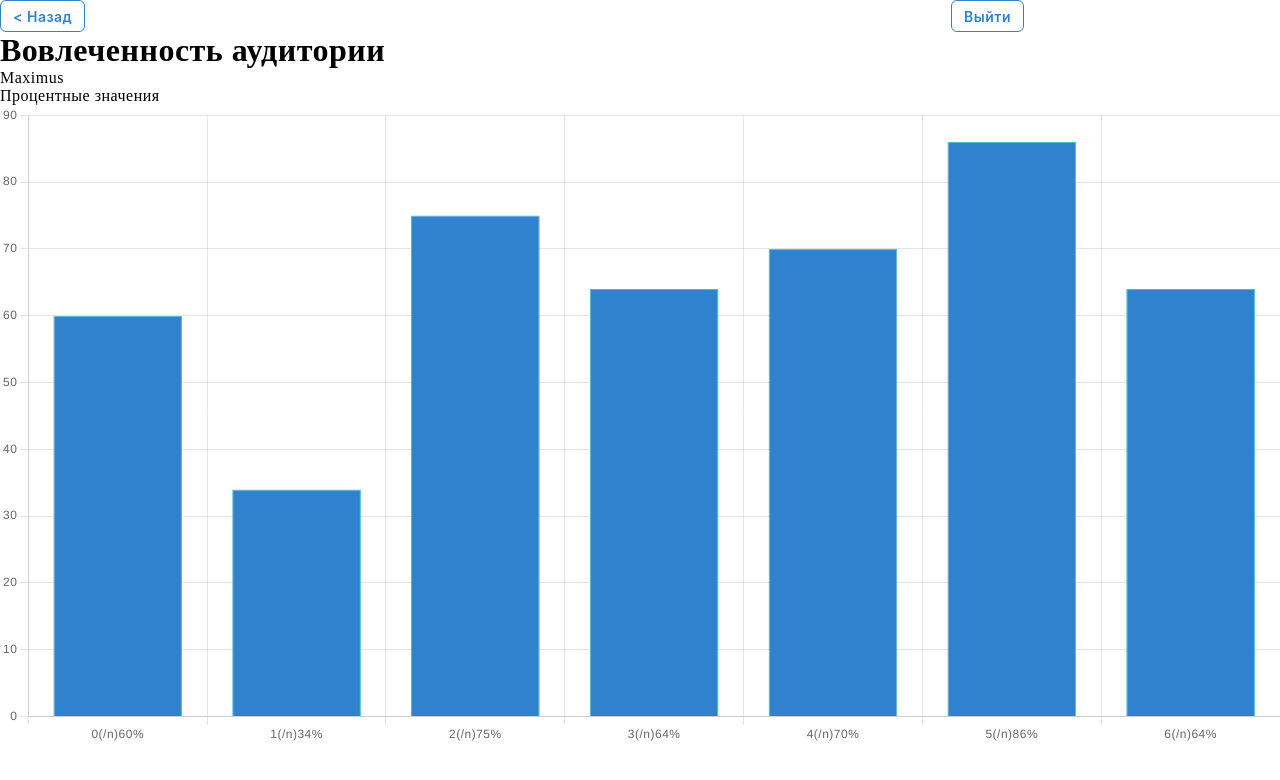
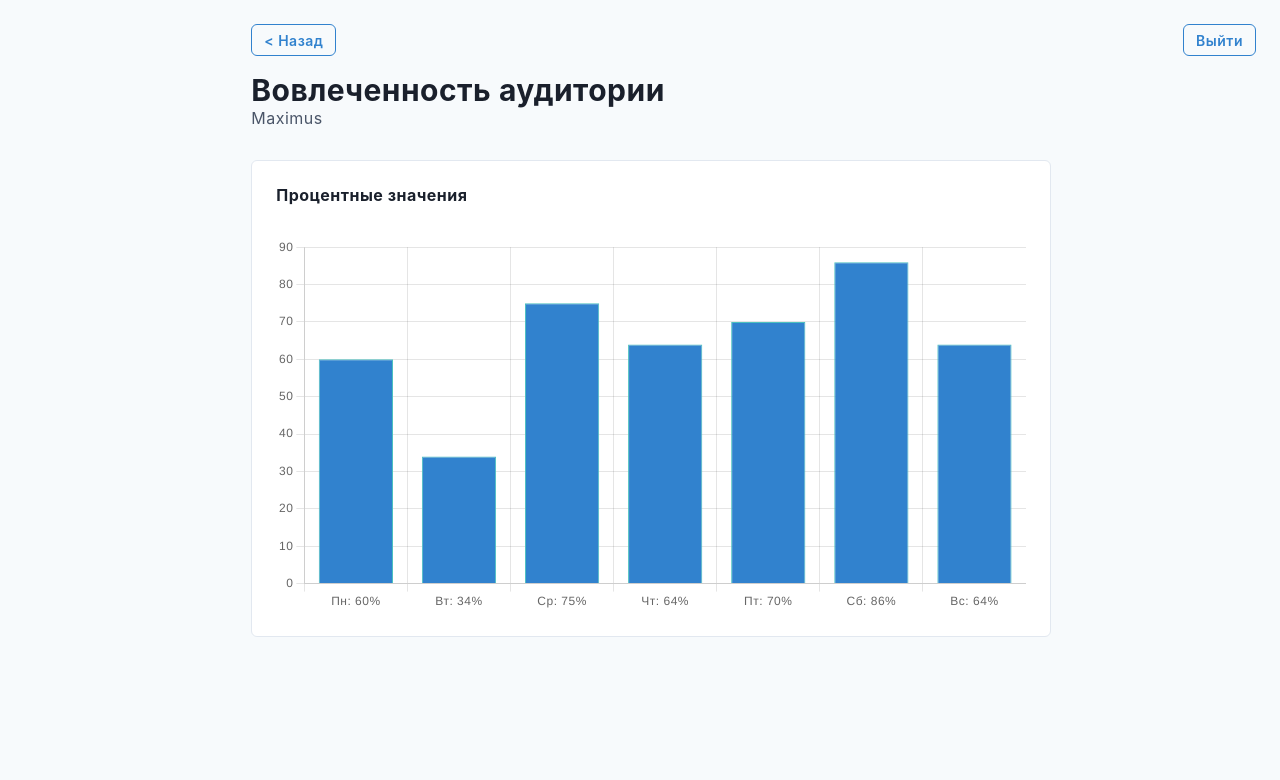
Before and after one commit to ava-mirtl/tlgrm, a React app in the folder frontend/: page /activity in a window 1280 px wide. Shown: the top 780 px of the page. Built offline with nearby package versions, Linux system fonts and the light colour scheme.

Commit message:
activity

```diff
--- a/frontend/src/pages/Activity/Activity.jsx
+++ b/frontend/src/pages/Activity/Activity.jsx
@@ -1,13 +1,15 @@
-import { useRef, useState, useEffect } from "react";
+import { useRef, useEffect } from "react";
 import Chart from "chart.js/auto";
 import Header from '../../components/Header';
 import styles from './activity.module.scss';
 
 
 function Activity({data}){
+  const array = data.activity;
   const chart = useRef(null);
   const percentages = Object.values(data.activity).map(day => day.percentage);
   const views = useRef(null);
+  let i = 2;
 
   useEffect(() => {
     if (views.current) {
@@ -33,9 +35,10 @@ function Activity({data}){
                 tooltip: {
                     callbacks: {
                         title: function (context) {
-                            const value = context[0].raw;
-
-                            return `👁 ${value}%)`;
+                            const i = context[0].dataIndex;
+                            const stories = array[i].storiesPublished;
+                            const views = array[i].storyViews;
+                            return `${stories} stories 👁 ${views}`;
                         },
                         label: function (context) {
                             return ``;
@@ -50,7 +53,8 @@ function Activity({data}){
               x: {
                 ticks: {
                   callback: function(value, index) {
-                    return `${value}(/n)${percentages[index]}%`;
+                    const labels = ['Пн', 'Вт', 'Ср', 'Чт', 'Пт', 'Сб', 'Вс'];
+                    return `${labels[index]}: ${percentages[index]}%`;
                   },
                 },
 
@@ -69,18 +73,18 @@ function Activity({data}){
             data: data,
             options: options,
         });
-    }}, []);
+    }}, [array]);
 
   return (
     <div className={styles.wrapper}>
         <Header/>
         <div className={styles.container}>
           <div className={styles.content}>
-            <h1>Вовлеченность аудитории</h1>
-            <p className={styles.thin_title}>{data.login}</p>
+            <h1 className={styles.title}>Вовлеченность аудитории</h1>
+            <p className={styles.login}>{data.login}</p>
             <div className={styles.chart_card}>
                         <div className={styles.chart}>
-                            <p className={styles.thin_title}>Процентные значения</p>
+                            <p className={styles.bold}>Процентные значения</p>
                             <canvas ref={views}></canvas>
                         </div>
                     </div>
--- a/frontend/src/pages/Activity/activity.module.scss
+++ b/frontend/src/pages/Activity/activity.module.scss
@@ -1 +1,46 @@
 @import '../../styles/vars.scss';
+.wrapper{
+  padding: 24px 24px 66px 0;
+  width: 100vw;
+  max-width: 100%;
+  display: flex;
+  flex-direction: column;
+  align-items: end;
+  background-color: $gray-50;
+  min-height: 100vh;
+  font-family: 'Inter', sans-serif;
+}
+
+.container{
+  width: 80%;
+}
+
+.title{
+  @include large-text;
+  font-size: 30px;
+  margin-top: 16px;
+}
+
+ .login{
+  @include thin-text;
+}
+.bold{
+  @include large-text;
+}
+.bold,.login{
+  margin: 0 0 32px;
+}
+
+.chart_card{
+  padding: 24px;
+  background-color: $white;
+  border-radius: 6px;
+  border: 1px solid $gray-200;
+  width: 800px;
+}
+
+@media (max-width: 990px) {
+  .chart_card{
+    width: auto;
+  }
+}
```
Also changed, not shown: frontend/src/api/getServices.js.
